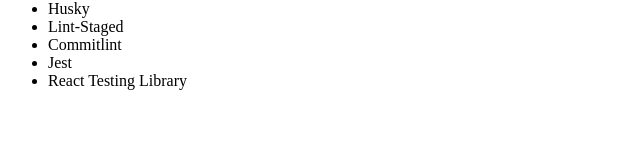
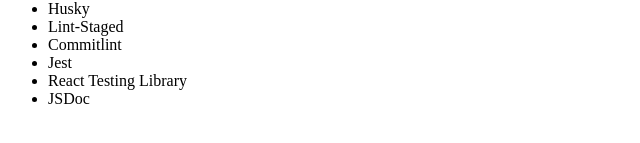
Before and after one commit to Kadus90/reactjs-boilerplate, a React app: page / in a window 1280 px wide. Shown: the part 473-616 px from the top of the page, without its empty margins (0-640 px from the left). Built offline with nearby package versions, Linux system fonts and the light colour scheme.

Commit message:
feat(jsdoc): installed and created an example in the Page component

```diff
--- a/package.json
+++ b/package.json
@@ -61,6 +61,7 @@
     "husky": "^7.0.0",
     "imagemin-lint-staged": "^0.4.0",
     "jest": "^27.1.0",
+    "jsdoc": "~3.6.7",
     "lint-staged": "^11.1.2",
     "prettier": "^2.3.2",
     "pretty-quick": "^3.1.1",
--- a/src/components/Page/Page.jsx
+++ b/src/components/Page/Page.jsx
@@ -1,4 +1,7 @@
 import React from 'react';
 import {PageWrapper} from './Page.styles';
 
+/**
+ * Creates a basic Page container
+ */
 export const Page = ({children}) => <PageWrapper>{children}</PageWrapper>;
--- a/src/index.jsx
+++ b/src/index.jsx
@@ -13,6 +13,7 @@
   'Commitlint',
   'Jest',
   'React Testing Library',
+  'JSDoc',
 ];
 
 ReactDOM.render(
```
Also changed, not shown: 1 other file (tests, documents, lock files or other folders).
